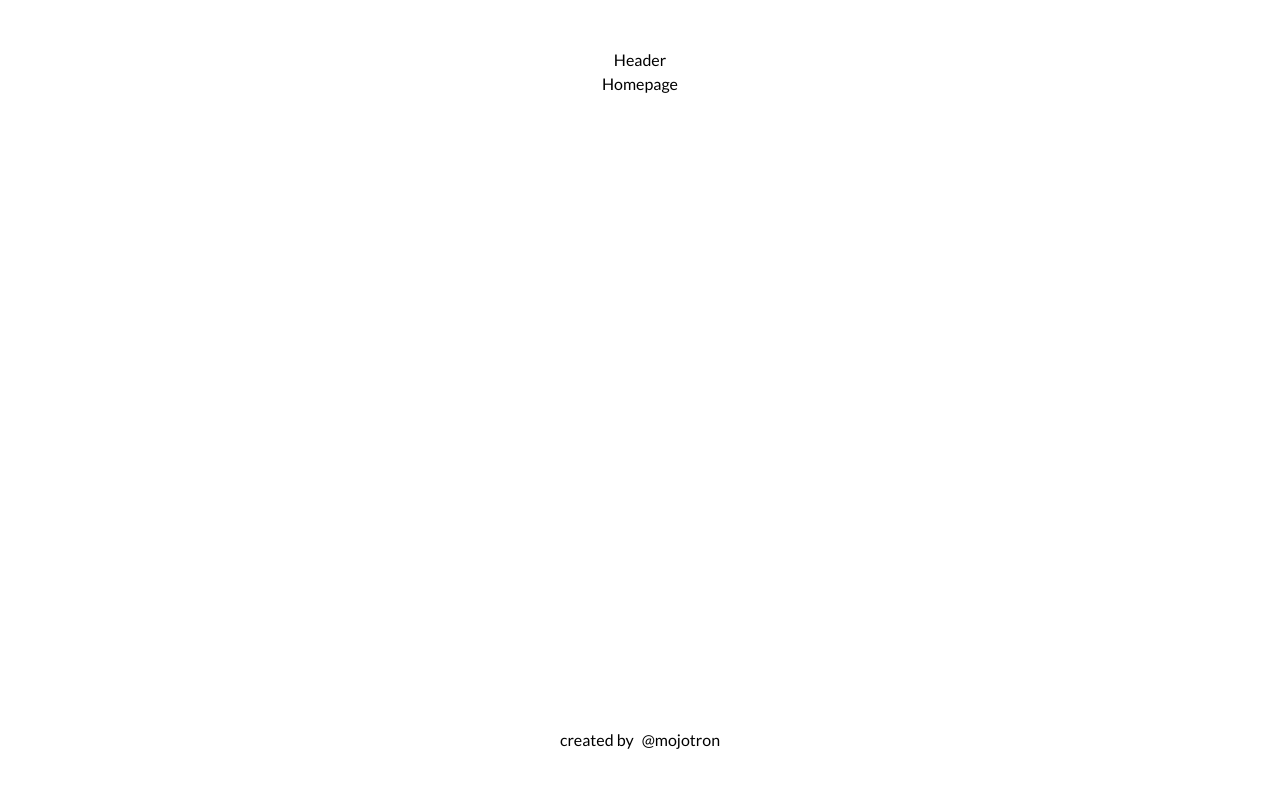
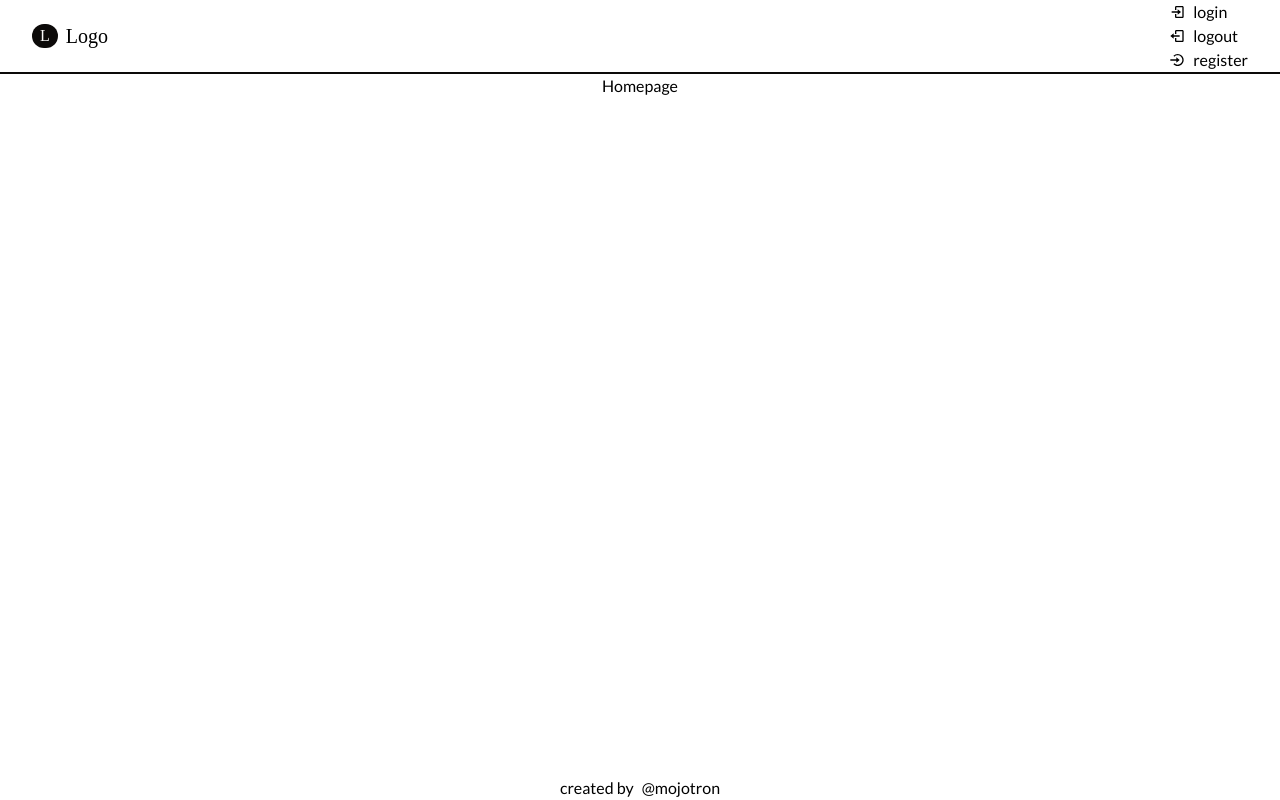
Before and after one commit to mojotron/blog-client, a React (Vite) app: page / in a window 1280 px wide. Built offline with nearby package versions, Linux system fonts and the light colour scheme; a web font is replaced by a local one.

Commit message:
add boilerplate logo and signcontrols components2

```diff
--- a/package.json
+++ b/package.json
@@ -12,6 +12,7 @@
   "dependencies": {
     "react": "^18.3.1",
     "react-dom": "^18.3.1",
+    "react-icons": "^5.2.1",
     "react-router-dom": "^6.24.0"
   },
   "devDependencies": {
--- a/src/components/Header.tsx
+++ b/src/components/Header.tsx
@@ -1,7 +1,13 @@
-import React from "react";
+import Logo from "./Logo";
+import SignControls from "./SignControls";
 
 const Header = () => {
-  return <header>Header</header>;
+  return (
+    <header className="w-full px-8 flex items-center justify-between border-b-2 border-black">
+      <Logo />
+      <SignControls />
+    </header>
+  );
 };
 
 export default Header;
--- /dev/null
+++ b/src/components/Logo.tsx
@@ -0,0 +1,14 @@
+import { Link } from "react-router-dom";
+
+const Logo = () => {
+  return (
+    <Link to="/">
+      <div className="font-display flex items-center gap-1">
+        <span className="bg-black rounded-full text-white px-1 text-md">L</span>
+        <span className="text-xl">Logo</span>
+      </div>
+    </Link>
+  );
+};
+
+export default Logo;
--- /dev/null
+++ b/src/components/SignControls.tsx
@@ -0,0 +1,23 @@
+import { BiLogIn, BiLogOut, BiLogInCircle } from "react-icons/bi";
+import { Link } from "react-router-dom";
+
+const SignControls = () => {
+  return (
+    <div>
+      <Link to="login" className="flex items-center gap-1">
+        <BiLogIn />
+        <span className="hover:underline">login</span>
+      </Link>
+      <Link to="logout" className="flex items-center gap-1">
+        <BiLogOut />
+        <span className="hover:underline">logout</span>
+      </Link>
+      <Link to="logout" className="flex items-center gap-1">
+        <BiLogInCircle />
+        <span className="hover:underline">register</span>
+      </Link>
+    </div>
+  );
+};
+
+export default SignControls;
--- a/src/layouts/main/MainLayout.tsx
+++ b/src/layouts/main/MainLayout.tsx
@@ -4,7 +4,7 @@ import Footer from "../../components/Footer";
 
 const MainLayout = () => {
   return (
-    <main className="min-h-[100vh] min-w-full flex flex-col items-center p-12">
+    <main className="min-h-[100vh] min-w-full flex flex-col items-center">
       <Header />
       <Outlet />
       <Footer />
```
Also changed, not shown: 1 other file (tests, documents, lock files or other folders).
